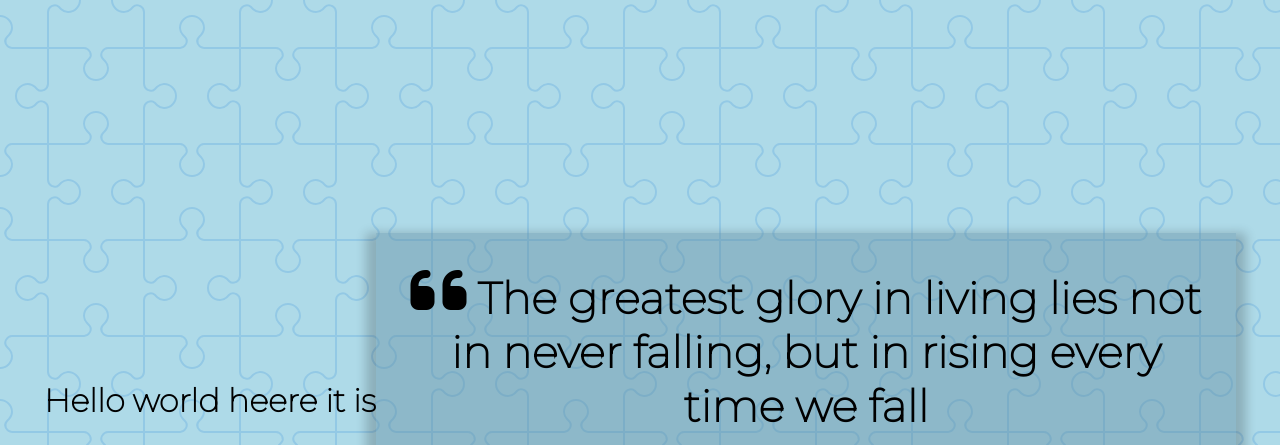
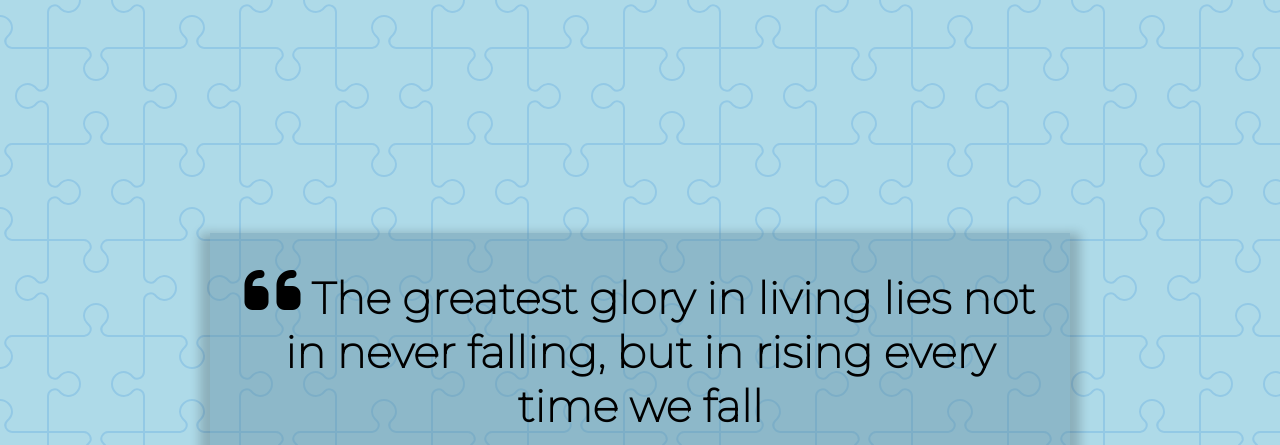
Before and after one commit to Jesee-Avanakshi/JS-learnings, a plain HTML site: page index.html in a window 1280 px wide. Shown: the top 445 px of the page. Drawn offline with Linux system fonts and the light colour scheme; no server answers.

Commit message:
Update index.html

```diff
--- a/index.html
+++ b/index.html
@@ -10,7 +10,6 @@
     <link rel="stylesheet" href="style.css">
 </head>
 <body>
-    <h1> Hello world heere it is</h1>
    <div class="quote-container" id="quote-container">
     <div class="quote-text">
         <i class="fa-solid fa-quote-left"></i>
```
